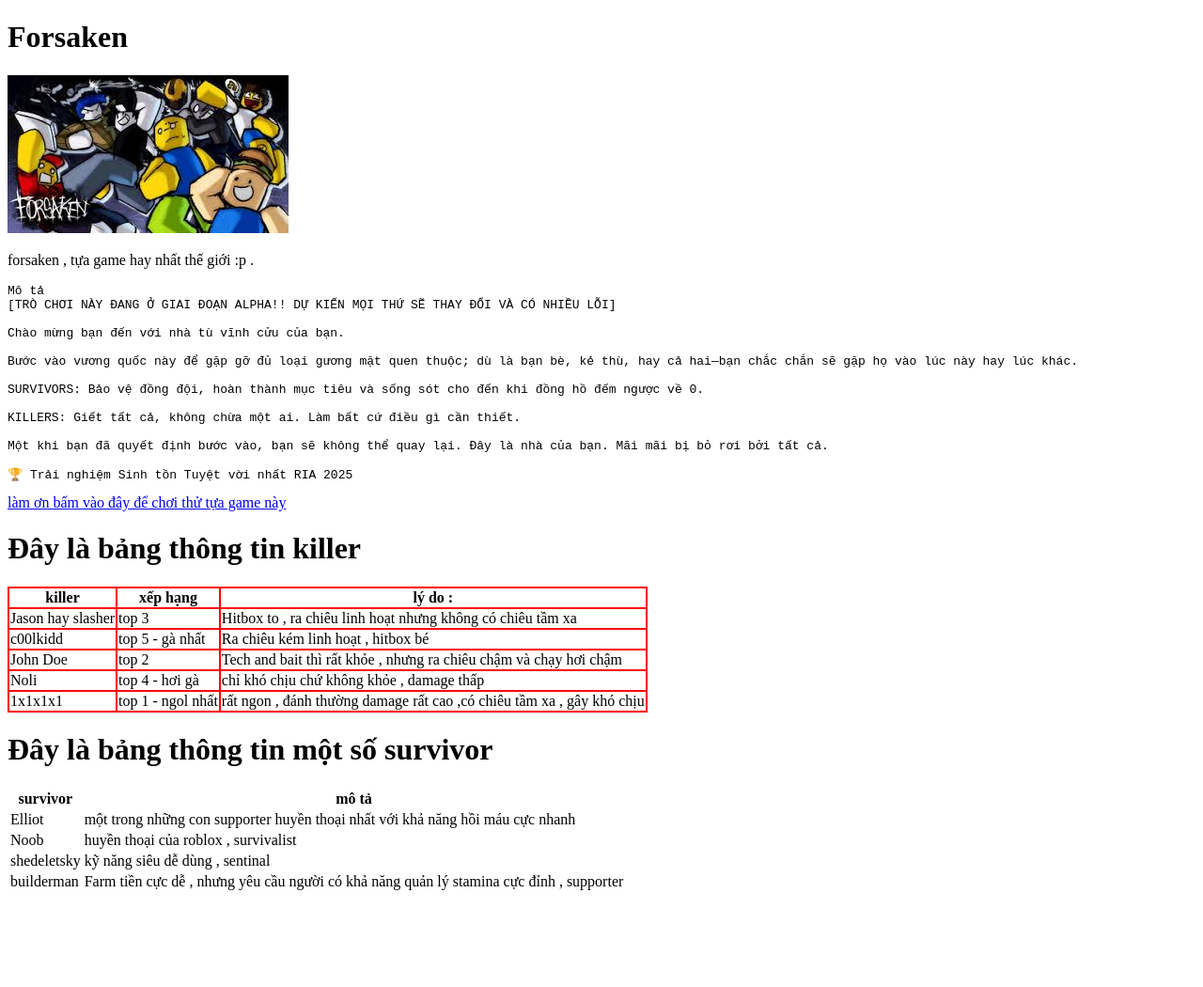
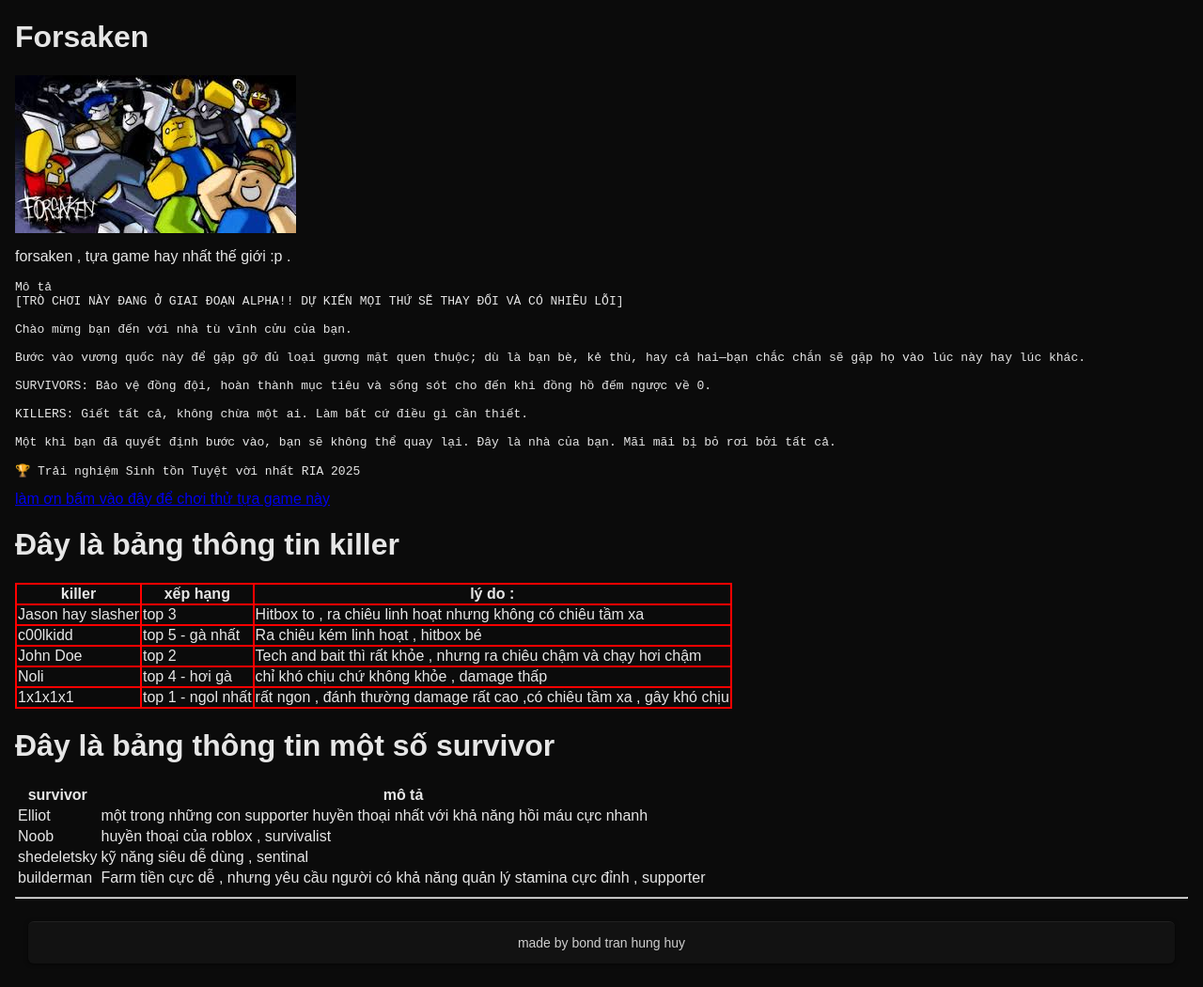
Before and after one commit to ripsigmaguy666Iamnoobbacon/FORSAKEN-INTRODUCING, a plain HTML site: page index.html in a window 1280 px wide. Shown: the whole page at 94% size. Before the commit the page ends 958 px from the top, so only its background shows below. Drawn offline with Linux system fonts and the light colour scheme.

Commit message:
add footer

```diff
--- a/index.html
+++ b/index.html
@@ -85,6 +85,10 @@
             <td>Farm tiền cực dễ , nhưng yêu cầu người có khả năng quản lý stamina cực đỉnh , supporter</td>
         </tr>
     </table>
+    <hr>
+    <footer>
+        made by bond tran hung huy
+    </footer>
 </body>
 
 </html>
--- a/table.css
+++ b/table.css
@@ -6,3 +6,35 @@
 table#killer{
     border-collapse: collapse;
 }
+
+/* Simple footer styling */
+body {
+    font-family: Arial, Helvetica, sans-serif;
+    margin: 0;
+    padding: 0 16px 80px 16px; /* bottom padding so fixed/absolute footers don't overlap */
+    background: #0b0b0b; /* subtle dark background to fit the theme */
+    color: #e6e6e6;
+}
+
+footer {
+    text-align: center;
+    padding: 14px 10px;
+    position: relative; /* keeps it in the flow but allows easy switch to fixed */
+    width: 100%;
+    max-width: 1200px;
+    margin: 24px auto 0 auto;
+    color: #cfcfcf;
+    background: rgba(255,255,255,0.03);
+    border-top: 1px solid rgba(255,255,255,0.06);
+    border-radius: 6px;
+    box-shadow: 0 1px 4px rgba(0,0,0,0.6);
+    font-size: 14px;
+}
+
+/* Optional small utility to make images fit */
+img {
+    max-width: 100%;
+    height: auto;
+    display: block;
+    margin: 8px 0;
+}
```
